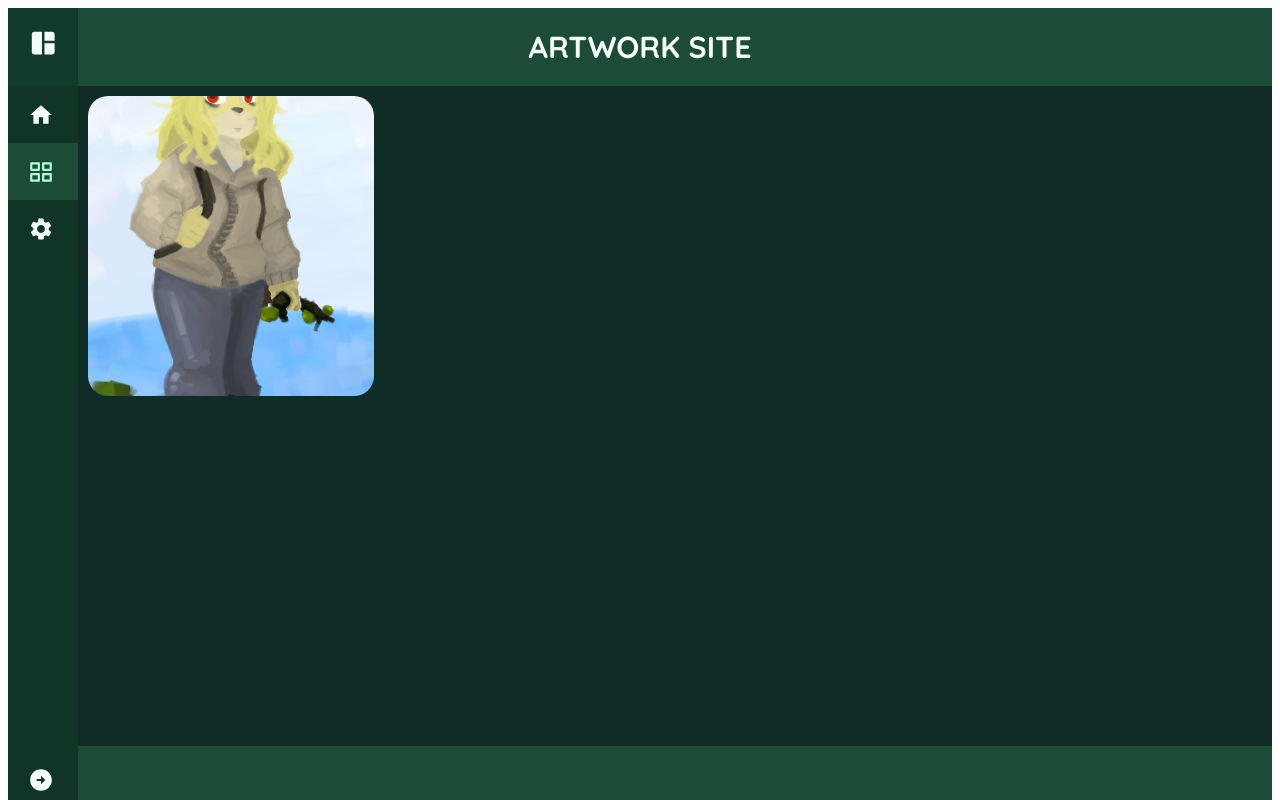
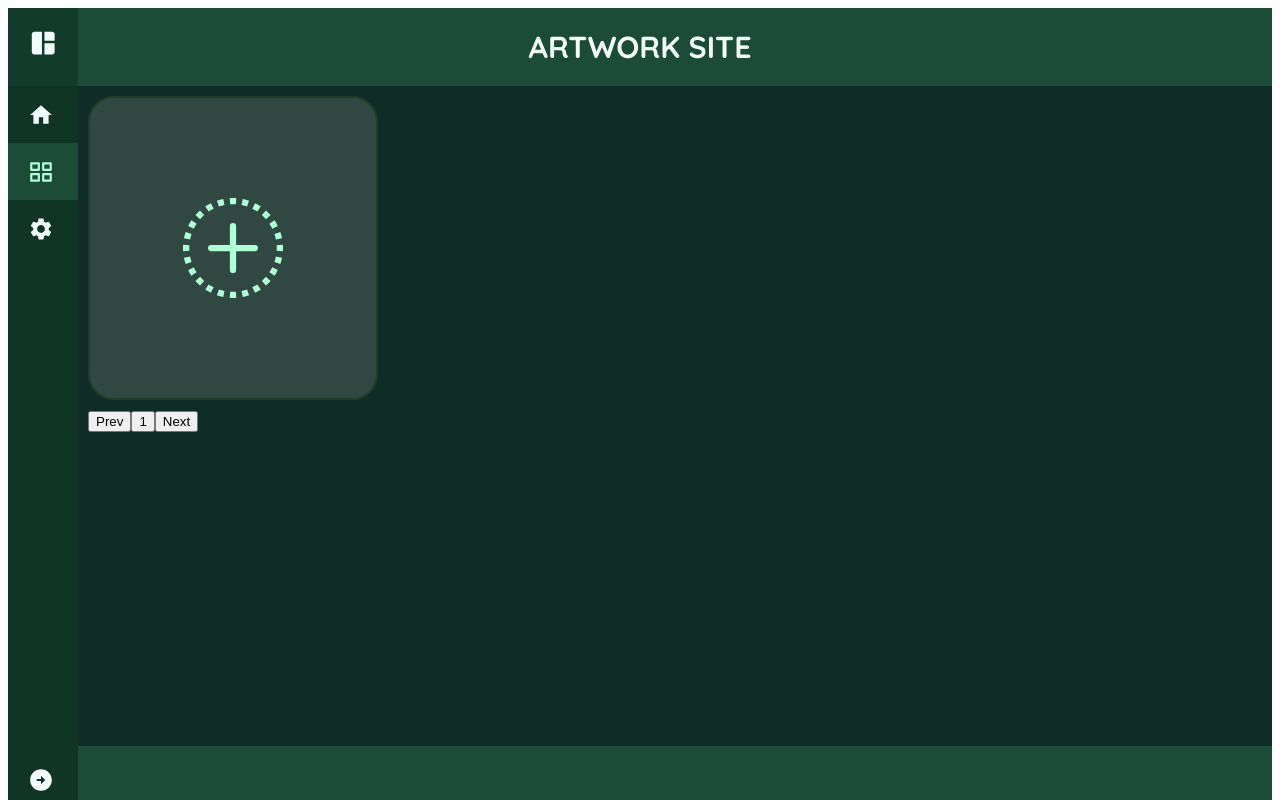
Before and after one commit to DingoPham/Fun-App, a React (Create React App) app: page /gallery/illustration in a window 1280 px wide. Shown: the top 800 px of the page. Built offline with nearby package versions, Linux system fonts and the light colour scheme; no server answers; the HTML template or start-up script is replaced by a standard one.

Commit message:
setup post and upload file from local to db

```diff
--- a/src/assets/css/Content.css
+++ b/src/assets/css/Content.css
@@ -47,14 +47,64 @@
     grid-template-columns: repeat(4,1fr);
     gap: 10px;
 }
+/* Tablet */
+@media (max-width: 1024px){
+    .illustration-container{
+        grid-template-columns: repeat(3,1fr);
+    }
+}
+
+/* Mobile */
+@media (max-width: 768px){
+    .illustration-container{
+        grid-template-columns: repeat(2,1fr);
+    }
+}
+
+/* Small phone */
+@media (max-width: 480px){
+    .illustration-container{
+        grid-template-columns: 1fr;
+    }
+}
 .illustration-container img{
     width: 100%;
     height: 300px;
-    border-radius: 20px;
+    border-radius: 26px;
     object-fit: cover;
     cursor: pointer;
     transition: transform 0.3s ease;
+    border: 2px solid var(--border-color);
 }
 .illustration-container img:hover{
     transform: scale(0.95);
 }
+.increase-img-slot{
+    width: 100%;
+    height: 300px;
+    border-radius: 26px;
+    background: rgba(180, 180, 180, 0.2);
+    border: 2px solid var(--border-color);
+    position: relative;
+    cursor: pointer;
+}
+.increase-img-slot:active{
+    transform: scale(0.95);
+}
+.increase-img-slot .increase-img-slot-button{
+    width: 100%;
+    height: 100%;
+    position: absolute;
+    display: flex;
+    align-items: center;
+    justify-content: center;
+}
+.increase-img-slot .increase-img-slot-button svg{
+    stroke: var(--hover-text-color);
+    fill: var(--hover-text-color);
+    width: 100px;
+    height: 100px;
+}
+.pagination{
+
+}
--- /dev/null
+++ b/src/components/Pagination.jsx
@@ -0,0 +1,51 @@
+import { useState, useMemo } from "react";
+
+function Pagination({ totalItems, itemsPerPage, onPageData }) {
+
+    const [currentPage, setCurrentPage] = useState(1);
+
+    const totalPages = Math.ceil(totalItems / itemsPerPage);
+
+    const pages = useMemo(() => {
+        return Array.from({ length: totalPages }, (_, i) => i + 1);
+    }, [totalPages]);
+
+    const goToPage = (page) => {
+        setCurrentPage(page);
+        onPageData(page);
+    };
+
+    const nextPage = () => {
+        if (currentPage < totalPages) {
+            goToPage(currentPage + 1);
+        }
+    };
+
+    const prevPage = () => {
+        if (currentPage > 1) {
+            goToPage(currentPage - 1);
+        }
+    };
+
+    return (
+        <div className="pagination">
+
+            <button onClick={prevPage}>Prev</button>
+
+            {pages.map(page => (
+                <button
+                    key={page}
+                    onClick={() => goToPage(page)}
+                    className={page === currentPage ? "active" : ""}
+                >
+                    {page}
+                </button>
+            ))}
+
+            <button onClick={nextPage}>Next</button>
+
+        </div>
+    );
+}
+
+export default Pagination;
--- a/src/pages/gallery-group/Illustration.jsx
+++ b/src/pages/gallery-group/Illustration.jsx
@@ -1,9 +1,94 @@
-import img from '../../assets/img/sample.jpg'
+import {useEffect, useRef, useState} from "react";
+import {api} from "../../services/API";
+import { BsPlusCircleDotted } from "react-icons/bs";
+import Pagination from "../../components/Pagination";
+
 function Illustration(){
+    const [images, setImages] = useState([])
+    useEffect(() => {
+        api.get('/illustration')
+            .then(data => setImages(data))
+            .catch(err => console.error(err))
+    }, []);
+
+    const [currentPage, setCurrentPage] = useState(1)
+
+    const itemsPerPage = 8
+
+    const imagesWithAddSlot = [...images, { id: "add-slot", isAdd: true }]
+
+    const indexOfLast = currentPage * itemsPerPage
+    const indexOfFirst = indexOfLast - itemsPerPage
+    const currentImages = imagesWithAddSlot.slice(indexOfFirst, indexOfLast)
+
+    const fileInputRef = useRef(null)
+
+    const openFilePicker = () => {
+        fileInputRef.current.click()
+    }
+
+    const handleFileChange = async (e) => {
+        const file = e.target.files[0]
+
+        if (!file) return
+
+        try{
+            const formData = new FormData()
+            formData.append("file", file)
+
+            const res = await fetch("http://localhost:5151/api/illustration/upload", {
+                method: "POST",
+                body: formData
+            })
+
+            const created = await res.json()
+
+            setImages(prev => [...prev, created])
+
+            e.target.value = null
+        }
+        catch(err){
+            console.error(err)
+        }
+    }
+
+    const getImageUrl = (url) => {
+        if (url.startsWith("http")) return url
+        return `http://localhost:5151${url}`
+    }
     return(
-        <div className='illustration-container'>
-            <img src={img} alt=''/>
-        </div>
+        <>
+            <div className='illustration-container'>
+                {currentImages.map(img => {
+
+                    if (img.isAdd) {
+                        return (
+                            <div
+                                key="add-slot"
+                                className='increase-img-slot'
+                                onClick={openFilePicker}
+                            >
+                                <div className='increase-img-slot-button'>
+                                    <BsPlusCircleDotted />
+                                </div>
+                            </div>
+                        )
+                    }
+                    return (
+                        <img key={img.id} src={getImageUrl(img.imageUrl)} alt={img.title}/>
+                    )
+                })}
+            </div>
+            <input
+                type="file"
+                ref={fileInputRef}
+                style={{ display: "none" }}
+                onChange={handleFileChange}
+            />
+            <Pagination totalItems={images.length + 1}
+                        itemsPerPage={itemsPerPage}
+                        onPageData={setCurrentPage} />
+        </>
     )
 }
 
--- /dev/null
+++ b/src/services/API.jsx
@@ -0,0 +1,41 @@
+const BASE_URL = "http://localhost:5151/api"
+
+export const api = {
+    get: async (endpoint) => {
+        const res = await fetch(`${BASE_URL}${endpoint}`)
+        if (!res.ok) throw new Error("API error")
+        return res.json()
+    },
+
+    post: async (endpoint, data) => {
+        const res = await fetch(`${BASE_URL}${endpoint}`, {
+            method: "POST",
+            headers: {
+                "Content-Type": "application/json"
+            },
+            body: JSON.stringify(data)
+        })
+        if (!res.ok) throw new Error("API error")
+        return res.json()
+    },
+
+    put: async (endpoint, data) => {
+        const res = await fetch(`${BASE_URL}${endpoint}`, {
+            method: "PUT",
+            headers: {
+                "Content-Type": "application/json"
+            },
+            body: JSON.stringify(data)
+        })
+        if (!res.ok) throw new Error("API error")
+        return res.json()
+    },
+
+    delete: async (endpoint) => {
+        const res = await fetch(`${BASE_URL}${endpoint}`, {
+            method: "DELETE"
+        })
+        if (!res.ok) throw new Error("API error")
+        return res
+    }
+}
```
